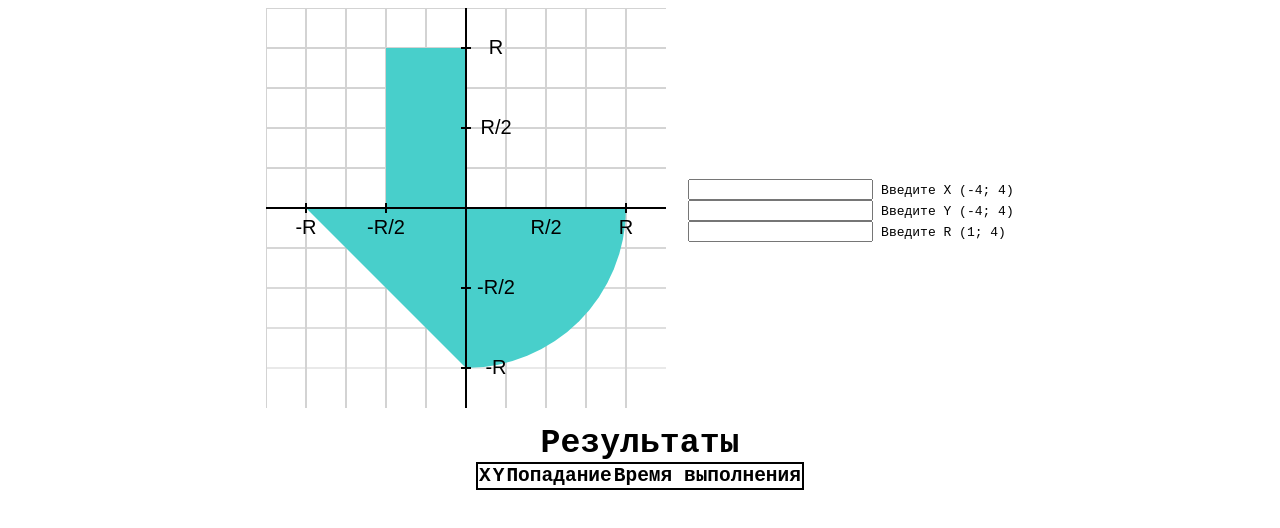
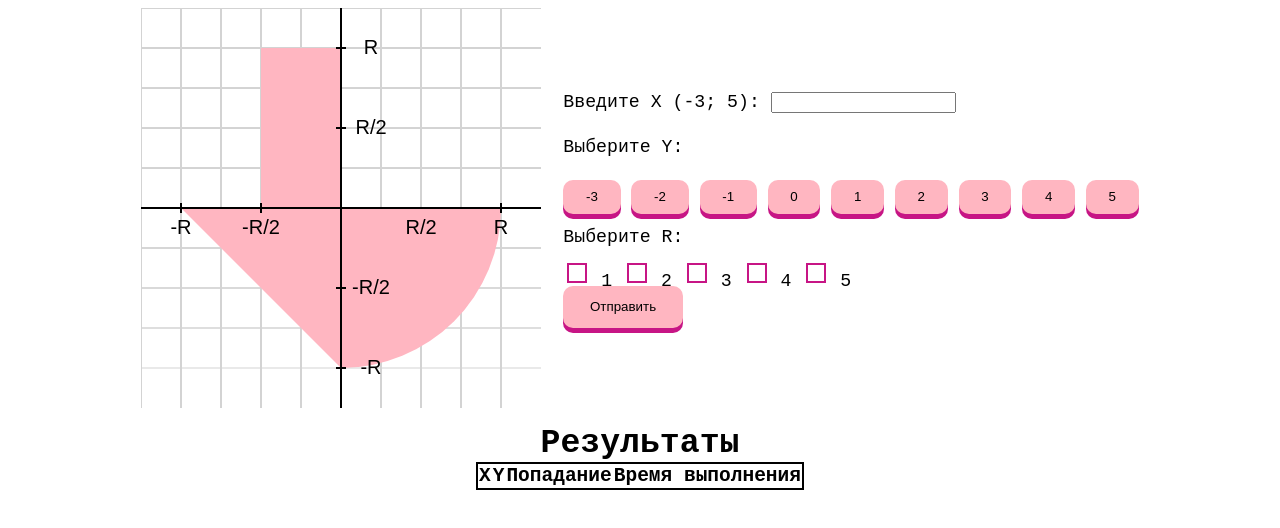
Before and after one commit to trickyPupa/web-lab1, a plain HTML site: page front/index.html in a window 1280 px wide. Shown: the part 122-650 px from the top of the page. Drawn offline with Linux system fonts and the light colour scheme.

Commit message:
normal inputs styles color scheme

```diff
--- a/front/css/styles.css
+++ b/front/css/styles.css
@@ -1,3 +1,18 @@
+:root {
+	--background-white: #F5F5F5;
+	--light-grey: #E0E0E0;
+	--grey: #9e9e9e;
+	--black-text: #424242;
+	--blue: #48CFCB;
+	--dark-blue: #229799;
+	--red: #E53935;
+
+	--button-background: lightpink;
+	--button-shadow: #C71585;
+
+	--checked: lightpink;
+}
+
 header {
 	color: green;
 	font: 2.5em monospace;
@@ -31,4 +46,38 @@ header {
 
 .inputs{
 	line-height: 10px;
+	font-size: 1.4em;
 }
+
+button, input[type=button] {
+	border: none;
+	border-radius: 10px;
+	text-decoration: none;
+	color: black;
+	background: var(--button-background);
+	box-shadow: 0 5px 0 var(--button-shadow);
+	padding: 0.7em 1.7em;
+}
+
+button:hover, input[type=button]:hover {
+	background: var(--button-background);
+	box-shadow: none;
+	position: relative;
+	top: 5px;
+}
+
+.send-data-button {
+	padding: 1em 2em;
+}
+
+.r-checkbox {
+	accent-color: var(--checked);
+	width: 1.5em;
+	height: 1.5em;
+	appearance: none;
+	border: 2px solid #C71585;
+}
+
+.r-checkbox:checked {
+	background: #C71585;
+}
--- a/front/graph.js
+++ b/front/graph.js
@@ -3,7 +3,8 @@ const context = canvas.getContext('2d');
 
 canvas.width = 400;
 canvas.height = 400;
-var R = 160;
+const R = 160;
+const fillColor = "lightpink";
 
 
 function drawAxis() {
@@ -43,7 +44,7 @@ function drawGrid() {
 function drawCircle(x, y, r) {
     context.beginPath();
     context.moveTo(x, y);
-    context.fillStyle = '#48CFCB';
+    context.fillStyle = fillColor;
     context.arc(x, y, r, 0, Math.PI/2, false);
     context.closePath();
     context.fill();
@@ -52,7 +53,7 @@ function drawCircle(x, y, r) {
 function drawRect(x, y, w, h) {
     context.beginPath();
     context.moveTo(x, y);
-    context.fillStyle = '#48CFCB';
+    context.fillStyle = fillColor;
     context.rect(x, y, w, h);
     context.closePath();
     context.fill();
@@ -61,7 +62,7 @@ function drawRect(x, y, w, h) {
 function drawTriangle(x1, y1, x2, y2, x3, y3) {
     context.beginPath();
     context.moveTo(x1, y1);
-    context.fillStyle = '#48CFCB';
+    context.fillStyle = fillColor;
     context.lineTo(x2, y2);
     context.lineTo(x3, y3);
     context.closePath();
--- a/front/index.html
+++ b/front/index.html
@@ -1,7 +1,7 @@
 <!DOCTYPE html>
 <html lang="ru">
 <head>
-	<meta http-equiv="Content-Type" content="text/html"; charset="utf-8">
+	<meta http-equiv="Content-Type" content="text/html" charset="utf-8">
 	<link rel="stylesheet" href="css/styles.css"/>
 
 <!--	<title>WEB lab 1, Labor</title>-->
@@ -29,27 +29,53 @@
 				</div>
 			</td>
 			<td>
-				<form>
+				<form onsubmit="submitForm()">
 					<div class="inputs">
 						<div class="x-container">
-						<input class="" type="text" name="x" id="x" autocomplete="off" required/>
 							<label class="text" for="x">
-							Введите X (-4; 4)
+								Введите X (-3; 5):
 							</label>
+							<input type="text" name="x" id="x" autocomplete="off" required/>
 						</div>
+						<br>
 						<div class="y-container">
-						<input class="" type="text" name="y" id="y" autocomplete="off" required/>
-						<label class="text" for="y">
-							Введите Y (-4; 4)
-						</label>
+							<p class="y-text">Выберите Y:</p>
+							<br>
+							<input type="button" value="-3">
+							<input type="button" value="-2">
+							<input type="button" value="-1">
+							<input type="button" value="0">
+							<input type="button" value="1">
+							<input type="button" value="2">
+							<input type="button" value="3">
+							<input type="button" value="4">
+							<input type="button" value="5">
 						</div>
 						<div class="r-container">
-						<input class="" type="text" name="r" id="r" autocomplete="off" required/>
-						<label class="text" for="r">
-							Введите R (1; 4)
+							<p class="r-text">Выберите R:</p>
+							<label>
+								<input type="checkbox" class="r-checkbox" value="1"/>
+								1
+							</label>
+							<label>
+								<input type="checkbox" class="r-checkbox" value="2"/>
+								2
+							</label>
+							<label>
+								<input type="checkbox" class="r-checkbox" value="3"/>
+								3
+							</label>
+							<label>
+								<input type="checkbox" class="r-checkbox" value="4"/>
+								4
+							</label>
+							<label>
+								<input type="checkbox" class="r-checkbox" value="5"/>
+								5
 							</label>
 						</div>
 					</div>
+					<button type="submit" class="send-data-button">Отправить</button>
 				</form>
 			</td>
 		</tr>
--- /dev/null
+++ b/front/scripts.js
@@ -0,0 +1,3 @@
+function submitForm() {
+
+}
```
Lines whose indentation alone changed are shown as unchanged.
